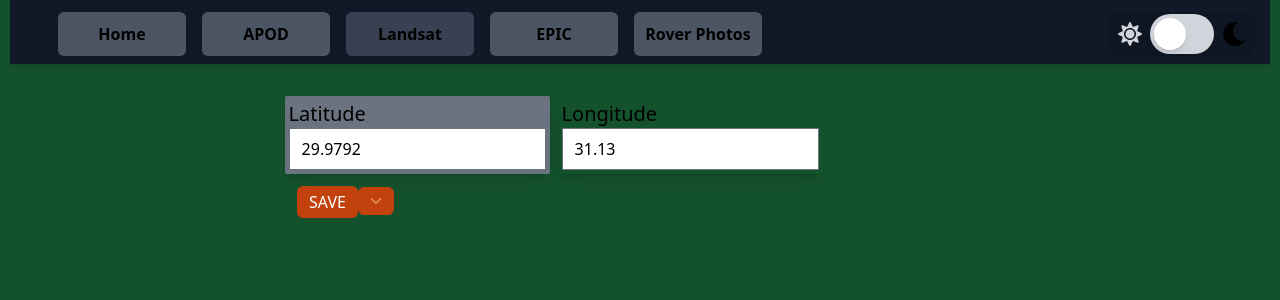
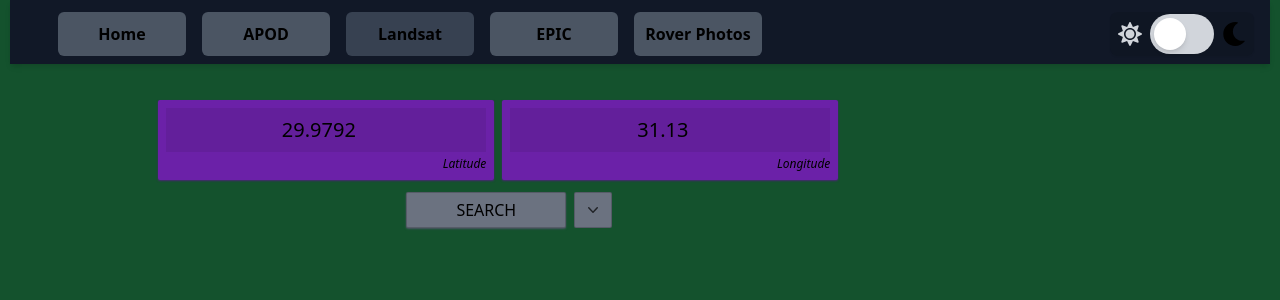
Before and after one commit to UniversallyRy/nasaApp, a Next.js app: page /landsat in a window 1280 px wide. Shown: the top 300 px of the page. Built offline with nearby package versions, Linux system fonts and the light colour scheme.

Commit message:
styling changes

```diff
--- a/app/landsat/page.tsx
+++ b/app/landsat/page.tsx
@@ -1,7 +1,7 @@
-'use client'
+"use client";
 
 import { useState } from "react";
-import FormContainer from "../../components/Satellite/Form";
+import Form from "../../components/Satellite/Form";
 import SatelliteImg from "../../components/Satellite/SatelliteImg";
 import AlertBox from "../../components/Satellite/AlertBox";
 //import { SatDataType } from "../../utils/types";
@@ -12,21 +12,21 @@ export default function LandSat() {
   const [coordinates, submitCoords] = useState(Object);
 
   return (
-    <div className="flex flex-row min-h-screen justify-center">
+    <div className="flex min-h-screen justify-center">
       <title>Satellite Images</title>
       <meta
         property="og:landsat"
         content="Earth Polychromatic Imaging Camera Images"
       />
-      <div className="flex flex-col m-3 space-x-2 md:flex-row">
+      <div className="p-4">
         <FormContext.Provider value={{ coordinates, submitCoords }}>
-          <FormContainer />
+          <Form />
         </FormContext.Provider>
+        {coordinates.hasOwnProperty("msg") ? <AlertBox /> : null}
+        {coordinates.hasOwnProperty("url") ? (
+          <SatelliteImg coordinates={coordinates} />
+        ) : undefined}
       </div>
-      {coordinates.hasOwnProperty("msg") ? <AlertBox /> : null}
-      {coordinates.hasOwnProperty("url")
-        ? <SatelliteImg coordinates={coordinates} />
-        : undefined}
     </div>
   );
-};
+}
--- a/components/Satellite/Form/Button.tsx
+++ b/components/Satellite/Form/Button.tsx
@@ -1,5 +1,8 @@
 import { Popover } from "@headlessui/react";
-import { ChevronDownIcon, MagnifyingGlassIcon } from "@heroicons/react/20/solid";
+import {
+  ChevronDownIcon,
+  MagnifyingGlassIcon,
+} from "@heroicons/react/20/solid";
 import Examples from "./Examples";
 
 type Props = {
@@ -8,43 +11,37 @@ type Props = {
   setIsEditing: (bool: boolean) => void;
 };
 export function FormButton({ ...props }: Props) {
-
   return (
     <button
       type="submit"
       disabled={props.isSubmitting}
       className={`
-                w-20 items-center rounded-md bg-orange-700
-                px-2 py-1 text-base font-medium text-white hover:text-opacity-100
-                focus:outline-none focus-visible:ring-2
-                focus-visible:ring-white focus-visible:ring-opacity-75`
-      }
+                w-40 h-9 items-center rounded-sm bg-gray-500 select-none
+                px-2 py-1 text-base font-medium hover:bg-gray-600
+                shadow-gray-600 shadow-sm border border-black/20 focus:outline-none`}
     >
-      {"SAVE"}
+      {"SEARCH"}
     </button>
-  )
+  );
 }
 
 export function ExampleButton() {
-
   return (
-    <div className="w-full max-w-sm">
-      <Popover
-      >
+    <div className="w-4 max-w-sm">
+      <Popover>
         {({ open }) => (
           <>
             <Popover.Button
               className={`
-                ${open ? '' : 'text-opacity-90'}
-                group inline-flex items-center rounded-md bg-orange-700
+                ${open ? "" : "text-opacity-90"}
+                h-9 group inline-flex items-center rounded-sm bg-gray-500
                 px-2 py-1 text-base font-medium text-white hover:text-opacity-100
-                focus:outline-none focus-visible:ring-2
-                focus-visible:ring-white focus-visible:ring-opacity-75`
-              }
+                focus:outline-none focus-visible:ring-2 border border-black/20 shadow-gray-600
+                focus-visible:ring-gray-600 focus-visible:ring-opacity-75`}
             >
               <ChevronDownIcon
-                className={`${open ? '' : 'text-opacity-70'}
-                  h-5 w-5 text-orange-300 transition duration-150 ease-in-out group-hover:text-opacity-80`}
+                className={`${open ? "" : "text-opacity-70"}
+                  h-5 w-5 text-black transition duration-150 ease-in-out group-hover:text-opacity-80`}
                 aria-hidden="true"
               />
             </Popover.Button>
--- a/components/Satellite/Form/Examples.tsx
+++ b/components/Satellite/Form/Examples.tsx
@@ -1,6 +1,6 @@
 import React, { Fragment } from "react";
-import { Popover, Transition } from '@headlessui/react'
-import { ChevronDownIcon } from '@heroicons/react/20/solid'
+import { Popover, Transition } from "@headlessui/react";
+import { ChevronDownIcon } from "@heroicons/react/20/solid";
 
 type Props = {
   isSubmitting: boolean;
@@ -9,18 +9,18 @@ type Props = {
 
 const exampleArr = [
   {
-    name: 'Great Pyramid of Giza',
-    description: 'Lat: 29.9792, Lon: 31.13',
+    name: "Great Pyramid of Giza",
+    description: "Lat: 29.9792, Lon: 31.13",
   },
   {
-    name: 'Vegas Strip',
-    description: 'Lat: 36.11, Lon: 115.20',
+    name: "Vegas Strip",
+    description: "Lat: 36.11, Lon: 115.20",
   },
   {
-    name: 'Beijing',
-    description: 'Lat: 39.9, Lon: 116.4',
+    name: "Beijing",
+    description: "Lat: 39.9, Lon: 116.4",
   },
-]
+];
 
 export default function Examples() {
   return (
@@ -35,15 +35,11 @@ export default function Examples() {
     >
       <Popover.Panel className="absolute left-1/2 z-10 mt-3 w-screen max-w-sm -translate-x-1/2 transform px-4 sm:px-0 lg:max-w-3xl">
         <div className="overflow-hidden rounded-lg shadow-lg ring-1 ring-black ring-opacity-5">
-          <div className="relative grid gap-8 bg-white p-7 lg:grid-cols-2">
+          <div className="relative grid gap-8 bg-purple-800 p-7 lg:grid-cols-2">
             {exampleArr.map((item) => (
               <div key={item.name} className="ml-4">
-                <p className="text-sm font-medium text-gray-900">
-                  {item.name}
-                </p>
-                <p className="text-sm text-gray-500">
-                  {item.description}
-                </p>
+                <p className="text-md text-gray-900 italic">{item.name}</p>
+                <p className="text-sm text-gray-900">{item.description}</p>
               </div>
             ))}
           </div>
@@ -51,4 +47,4 @@ export default function Examples() {
       </Popover.Panel>
     </Transition>
   );
-};
+}
--- a/components/Satellite/Form/FormContainer.tsx
+++ b/components/Satellite/Form/FormContainer.tsx
@@ -1,12 +1,12 @@
 import { Dispatch, SetStateAction, ReactNode, useContext } from "react";
 import axios from "axios";
+import { Formik, FormikValues } from "formik";
+import Examples from "./Examples";
 import { FormContext } from "../../../utils/context";
 import { fetchedUrl } from "../../../utils/getData";
-import { Formik, FormikValues } from "formik";
-import Examples from "./Examples";
 
 type Props = {
-  children: React.ReactNode;
+  children: ReactNode;
   isEditing: boolean;
   setSubmit: Dispatch<SetStateAction<boolean>>;
 };
@@ -17,13 +17,12 @@ interface FormValues {
 }
 
 export default function Form({ ...props }: Props) {
-
   const { submitCoords }: FormikValues = useContext(FormContext);
   const initialValues: FormValues = { latitude: 29.9792, longitude: 31.13 };
   const defaultDate = new Date("2/1/21");
 
   return (
-    <div className="items-center justify-center sm:w-2/12 md:w-7/12">
+    <div className="flex items-center justify-center sm:w-2/12 md:w-7/12">
       <Formik
         initialValues={initialValues}
         onSubmit={async (values) => {
@@ -31,7 +30,9 @@ export default function Form({ ...props }: Props) {
             props.setSubmit(true);
             let lon = values.longitude;
             let lat = values.latitude;
-            const data = await axios(fetchedUrl("landsat", defaultDate, lon, lat));
+            const data = await axios(
+              fetchedUrl("landsat", defaultDate, lon, lat)
+            );
             setTimeout(() => {
               props.setSubmit(false);
             }, 3000);
--- a/components/Satellite/Form/Inputs.tsx
+++ b/components/Satellite/Form/Inputs.tsx
@@ -1,7 +1,5 @@
 import React from "react";
 import { Field } from "formik";
-
-const fixedInputClass = "bg-gray-50 border border-gray-300 text-gray-900 text-sm rounded-lg focus:ring-blue-500 focus:border-blue-500 block w-full p-2.5 dark:bg-gray-700 dark:border-gray-600 dark:placeholder-gray-400 dark:text-white dark:focus:ring-blue-500 dark:focus:border-blue-500";
 
 type Props = {
   isEditing: boolean;
@@ -17,49 +15,49 @@ export default function FormInputs({ ...props }: Props) {
   };
 
   return (
-    <div className="flex flex-row space-x-2 w-full rounded-md shadow-gray-700">
+    <div className="flex flex-row w-full space-x-2">
       <Field name="latitude" validate={validateCoordinates}>
         {({ field, form }: any) => (
-          <div className="p-1 rounded-sm bg-gray-500 shadow-lg"
+          <div
+            className="flex flex-col justify-center p-2 rounded-sm bg-purple-800 text-center shadow-purple-900/80 shadow-sm"
             isInvalid={form.errors.latitude && form.touched.latitude}
           >
-            <label className="text-xl text-center" htmlFor="latitude">
+            <input
+              type="number"
+              id="latitude"
+              className="text-xl text-center bg-purple-900/40 focus:outline-none focus:ring focus:ring-purple-900 border-0"
+              placeholder="Latitude"
+              isDisabled={!props.isEditing}
+              {...field}
+            />
+            <label className="text-xs text-end italic pt-1" htmlFor="latitude">
               Latitude
             </label>
-            <input
-              {...field}
-              textAlign="center"
-
-              type="number"
-              id="latitude"
-              placeholder="Latitude"
-              isDisabled={!props.isEditing}
-            />
             <h1>{form.errors.latitude}</h1>
           </div>
         )}
       </Field>
       <Field name="longitude" validate={validateCoordinates}>
         {({ field, form }: any) => (
-          <div className="p-1 rounded-sm border-gray-500 shadow-lg"
+          <div
+            className="flex flex-col justify-center p-2 rounded-sm bg-purple-800 text-center shadow-purple-900/80 shadow-sm"
             isInvalid={form.errors.longitude && form.touched.longitude}
           >
-            <label className="text-xl text-center" htmlFor="longitude">
+            <input
+              type="number"
+              id="longitude"
+              className="text-xl text-center bg-purple-900/40 focus:outline-none focus:ring focus:ring-purple-900 border-0"
+              placeholder="Longitude"
+              isDisabled={!props.isEditing}
+              {...field}
+            />
+            <label className="text-xs text-end italic pt-1" htmlFor="longitude">
               Longitude
             </label>
-            <input
-              {...field}
-              textAlign="center"
-              fontSize="lg"
-              type="number"
-              id="longitude"
-              placeholder="Longitude"
-              isDisabled={!props.isEditing}
-            />
             <h1>{form.errors.longitude}</h1>
           </div>
         )}
       </Field>
     </div>
   );
-};
+}
--- a/components/Satellite/Form/index.tsx
+++ b/components/Satellite/Form/index.tsx
@@ -10,13 +10,11 @@ export default function FormBox() {
   const [isEditing, setIsEditing] = useState(true);
 
   return (
-    <div className="items-center justify-center sm:w-4/12 md:w-7/12">
     <Popover>
       <FormContainer isEditing={isEditing} setSubmit={setSubmit}>
-          {
         <Form>
           <FormInputs isEditing={isEditing} />
-              <div className="flex flex-row items-center m-3">
+          <div className="flex justify-center space-x-2 m-3">
             <FormButton
               setIsEditing={setIsEditing}
               isEditing={isEditing}
@@ -25,9 +23,7 @@ export default function FormBox() {
             <ExampleButton />
           </div>
         </Form>
-          }
       </FormContainer>
     </Popover>
-    </div>
   );
-};
+}
--- a/components/Satellite/SatelliteImg.tsx
+++ b/components/Satellite/SatelliteImg.tsx
@@ -19,4 +19,4 @@ export default function SatelliteImg({ coordinates }: Props) {
       <p className="m-2">Satellite: {coordinates.resource.dataset} </p>
     </div>
   );
-};
+}
```
Lines whose indentation alone changed are shown as unchanged.
